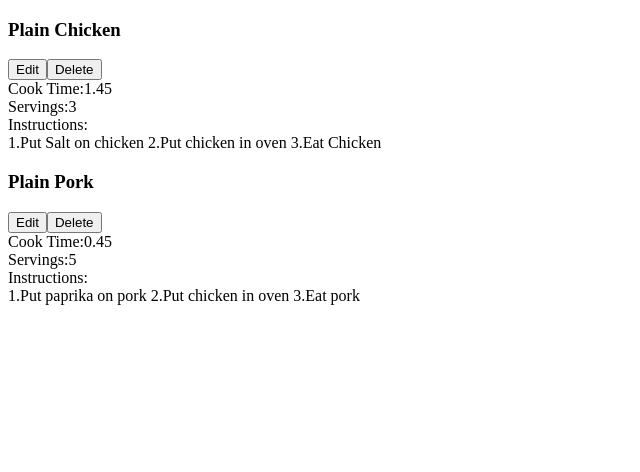
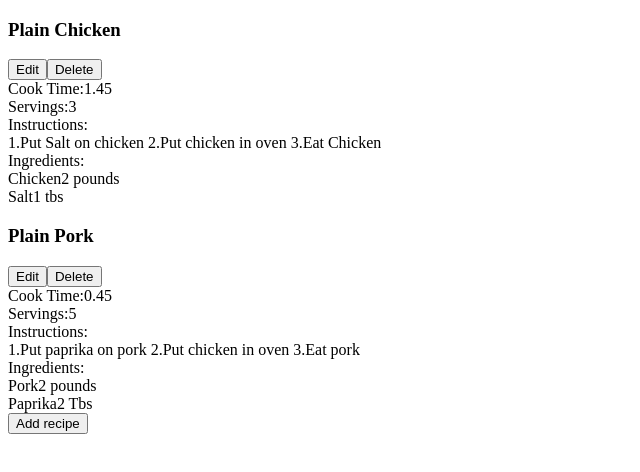
Before and after one commit to Lunfer/project_two-cooking_with_react_application, a React (Create React App) app: page / in a window 1280 px wide. Shown: the top 472 px of the page, without its empty margins (0-640 px from the left). Built offline with nearby package versions, Linux system fonts and the light colour scheme.

Commit message:
ingredientList - changes up until course number 11

```diff
--- a/src/App.js
+++ b/src/App.js
@@ -4,7 +4,7 @@ import RecipeList from "./recipeList";
 function App() {
   return (
     <div>
-      <RecipeList recipes={sampleRecipes}/>
+      <RecipeList recipes={sampleRecipes} />
     </div>
   );
 }
@@ -16,6 +16,10 @@ const sampleRecipes = [
     servings: 3,
     cookTime: "1.45",
     instructions: "1.Put Salt on chicken\n2.Put chicken in oven\n3.Eat Chicken",
+    ingredients: [
+      { id: 1, name: "Chicken", amount: "2 pounds" },
+      { id: 2, name: "Salt", amount: "1 tbs" },
+    ],
   },
   {
     id: 2,
@@ -23,6 +27,10 @@ const sampleRecipes = [
     servings: 5,
     cookTime: "0.45",
     instructions: "1.Put paprika on pork\n2.Put chicken in oven\n3.Eat pork",
+    ingredients: [
+      { id: 1, name: "Pork", amount: "2 pounds" },
+      { id: 2, name: "Paprika", amount: "2 Tbs" },
+    ],
   },
 ];
 
--- /dev/null
+++ b/src/ingredient.js
@@ -0,0 +1,10 @@
+import React from "react";
+
+export default function Ingredient({ name, amount }) {
+  return (
+    <div>
+      <span>{name}</span>
+      <span>{amount}</span>
+    </div>
+  );
+}
--- /dev/null
+++ b/src/ingredientList.js
@@ -0,0 +1,9 @@
+import React from "react";
+import Ingredient from "./ingredient";
+
+export default function IngredientList({ ingredients }) {
+  const ingredientElements = ingredients.map((ingredient) => {
+    return <Ingredient key={ingredient.id} {...ingredient} />;
+  });
+  return <div>{ingredientElements}</div>;
+}
--- a/src/recipe.js
+++ b/src/recipe.js
@@ -1,7 +1,8 @@
 import React from "react";
+import IngredientList from "./ingredientList";
 
 export default function Recipe(props) {
-  const { name, cookTime, servings, instructions } = props;
+  const { name, cookTime, servings, instructions, ingredients } = props;
   return (
     <div>
       <div>
@@ -23,6 +24,12 @@ export default function Recipe(props) {
         <span>Instructions:</span>
         <div>{instructions}</div>
       </div>
+      <div>
+        <span>Ingredients:</span>
+        <div>
+          <IngredientList ingredients={ingredients} />
+        </div>
+      </div>
     </div>
   );
 }
--- a/src/recipeList.js
+++ b/src/recipeList.js
@@ -4,9 +4,12 @@ import Recipe from "./recipe";
 export default function RecipeList({ recipes }) {
   return (
     <div>
-      {recipes.map((recipe) => {
-        return <Recipe key={recipe.id} {...recipe} />;
-      })}
+      <div>
+        {recipes.map((recipe) => {
+          return <Recipe key={recipe.id} {...recipe} />;
+        })}
+      </div>
+      <button>Add recipe</button>
     </div>
   );
 }
```
